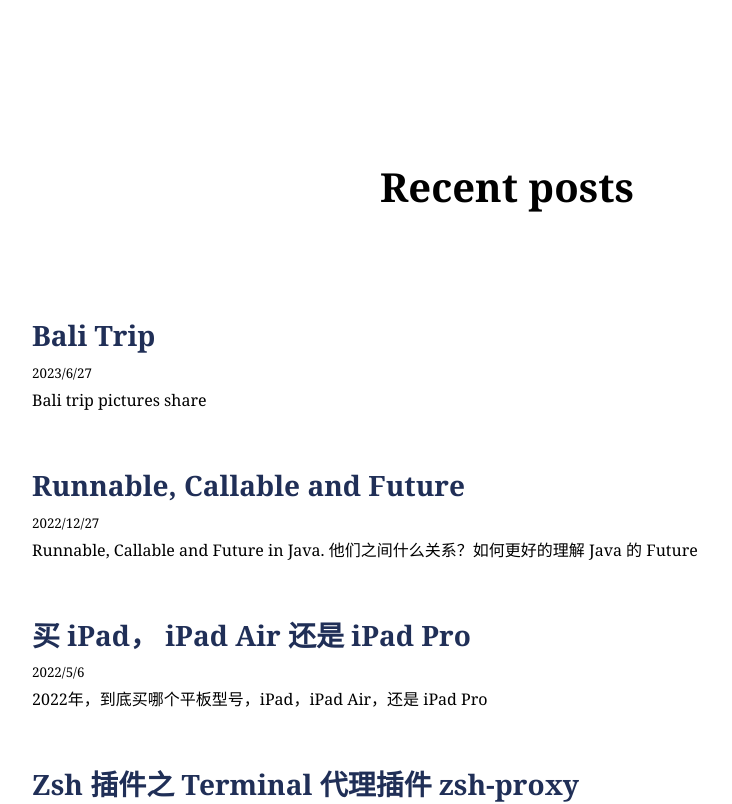
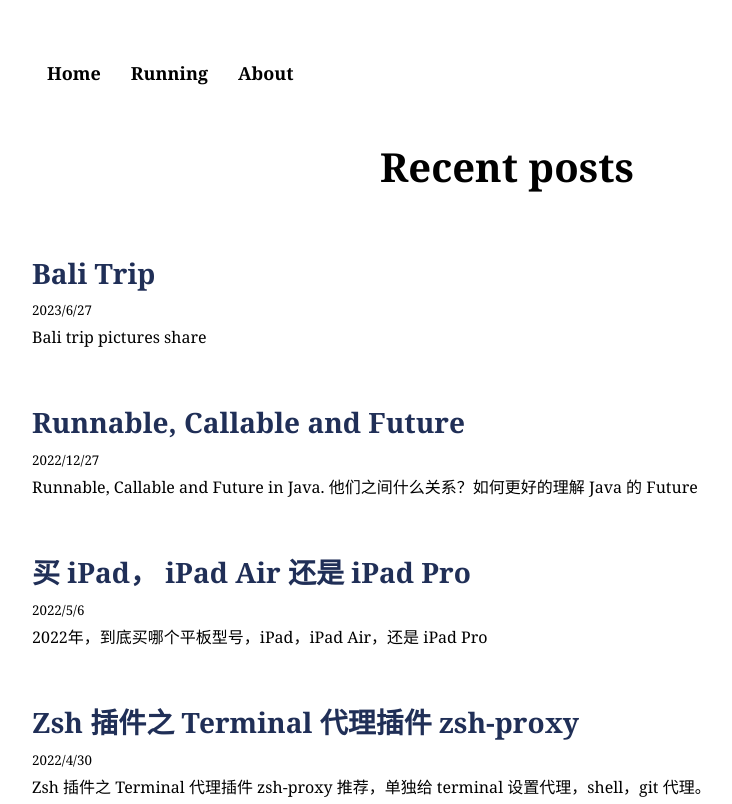
Before and after one commit to jun1st/new-blog, a Next.js app: page / in a window 1280 px wide. Shown: the top 804 px of the page, without its empty margins (133-865 px from the left). Built offline with nearby package versions, Linux system fonts and the light colour scheme.

Commit message:
add top navbar fix css

```diff
--- a/components/header.js
+++ b/components/header.js
@@ -1,13 +1,22 @@
-import Link from "next/link";
+import Link from 'next/link';
 
+const Navbar = () => {
+    return (
+      <nav>
+        <ul className='nav'>
+          <li>
+            <Link href="/">Home</Link>
+          </li>
+          <li>
+            <Link href="https://running.fengqijun.me">Running</Link>
+          </li>
+          <li>
+            <Link href="/about">About</Link>
+          </li>
+          {/* Add more menu items as needed */}
+        </ul>
+      </nav>
+    );
+  };
 
-
-export default function Header() {
-    return (
-        <header>
-            <h1 style={{marginTop: 0}}>
-                <Link href="/">fengd&apos;s personal zone</Link>
-            </h1>
-        </header>
-    )
-}
+  export default Navbar;
--- a/pages/index.js
+++ b/pages/index.js
@@ -1,15 +1,12 @@
 import Head from 'next/head'
-import Script from 'next/script';
 import { getSortedPostsData } from '../lib/posts'
 
-import { Inter } from '@next/font/google'
+import Navbar from '../components/header'
 import styles from '../styles/Home.module.css'
 import Link from 'next/link'
 import GoogleAnalytics from '../components/google-analytics'
 import { Analytics } from '@vercel/analytics/react'
 
-
-const inter = Inter({ subsets: ['latin'] })
 
 export default function Home({allPostsData}) {
   return (
@@ -22,6 +19,7 @@
 
       </Head>
       <main className={styles.main}>
+        <Navbar></Navbar>
         {/* Add this <section> tag below the existing <section> tag */}
         <h1>Recent posts</h1>
         <article className={styles.article}>
--- a/pages/posts/[id].js
+++ b/pages/posts/[id].js
@@ -1,10 +1,10 @@
 import Head from 'next/head';
+import Navbar from '../../components/header';
 import { getAllPostIds, getPostData } from '../../lib/posts';
 import styles from '../../styles/Home.module.css'
 import Comments from '../../components/comment';
 import GoogleAnalytics from '../../components/google-analytics';
 import { Analytics } from '@vercel/analytics/react'
-import Script from 'next/script';
 import AdBanner from '../../components/ad-banner';
 
 export default function Post({ postData }) {
@@ -15,7 +15,7 @@
         </Head>
 
         <main className={styles.main}>
-
+          <Navbar></Navbar>
           <article className={styles.article}>
             <header>
               <h1>{postData.title}</h1>
--- a/posts/2023-06-27-bali-trip/index.md
+++ b/posts/2023-06-27-bali-trip/index.md
@@ -3,9 +3,6 @@
 date: '2023-06-27'
 spoiler: Bali trip pictures share
 ---
-
-# Bali Trip
-
 ##
 ![alt](./DJI_0108.jpeg)
 ##
--- a/styles/Home.module.css
+++ b/styles/Home.module.css
@@ -3,14 +3,14 @@
   flex-direction: column;
   justify-content: space-between;
   align-items: center;
-  padding: 6rem;
+  padding: 1rem 6rem;
   min-height: 100vh;
 }
 .article {
   margin-left:auto;
   margin-right:auto;
   max-width:62rem;
-  padding:2.625rem 1.3125rem
+  padding: 0rem 1.3125rem 2.625rem 1.3125rem;
 }
 
 .article h2 {
--- a/styles/globals.css
+++ b/styles/globals.css
@@ -50,7 +50,7 @@
   font-weight: 900;
   font-size: 2.5rem;
 }
-h1, h2, h3, h4, h5 {
+h2, h3, h4, h5 {
   margin-top: 3.5rem;
 }
 
@@ -169,3 +169,32 @@
     color-scheme: dark;
   }
 }
+
+nav {
+  padding: 10px;
+  margin-left: auto;
+  margin-right: auto;
+  max-width: 62rem;
+  width:100%;
+  padding: 2.625rem 1.3125rem;
+}
+
+ul.nav {
+  list-style: none;
+  display: flex; /* Display the menu items in a row */
+  justify-content: left; /* Center the menu items horizontally */
+}
+
+.nav li {
+  margin: 0 15px;
+}
+
+.nav a {
+  text-decoration: none;
+  font-size: 18px;
+  font-weight: 600;
+}
+
+a:hover {
+  color: #ddd;
+}
```
Also changed, not shown: components/nav-bar.js (added).
